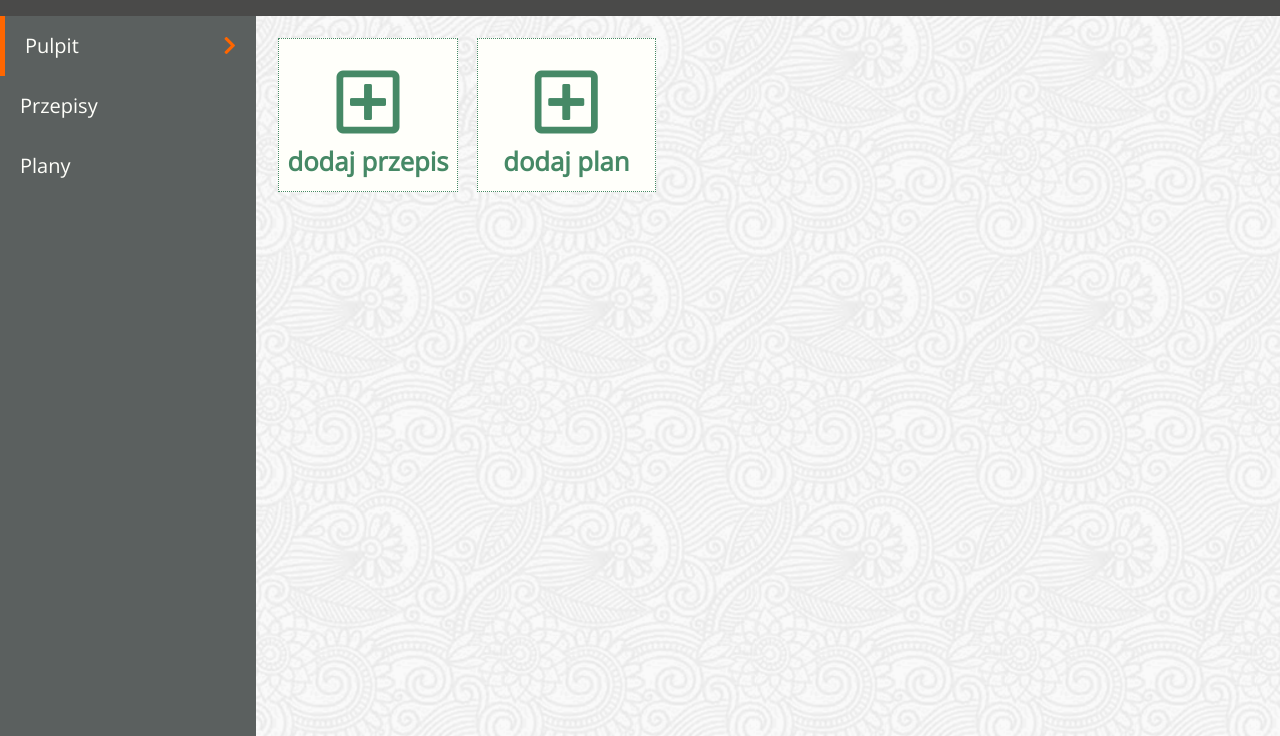
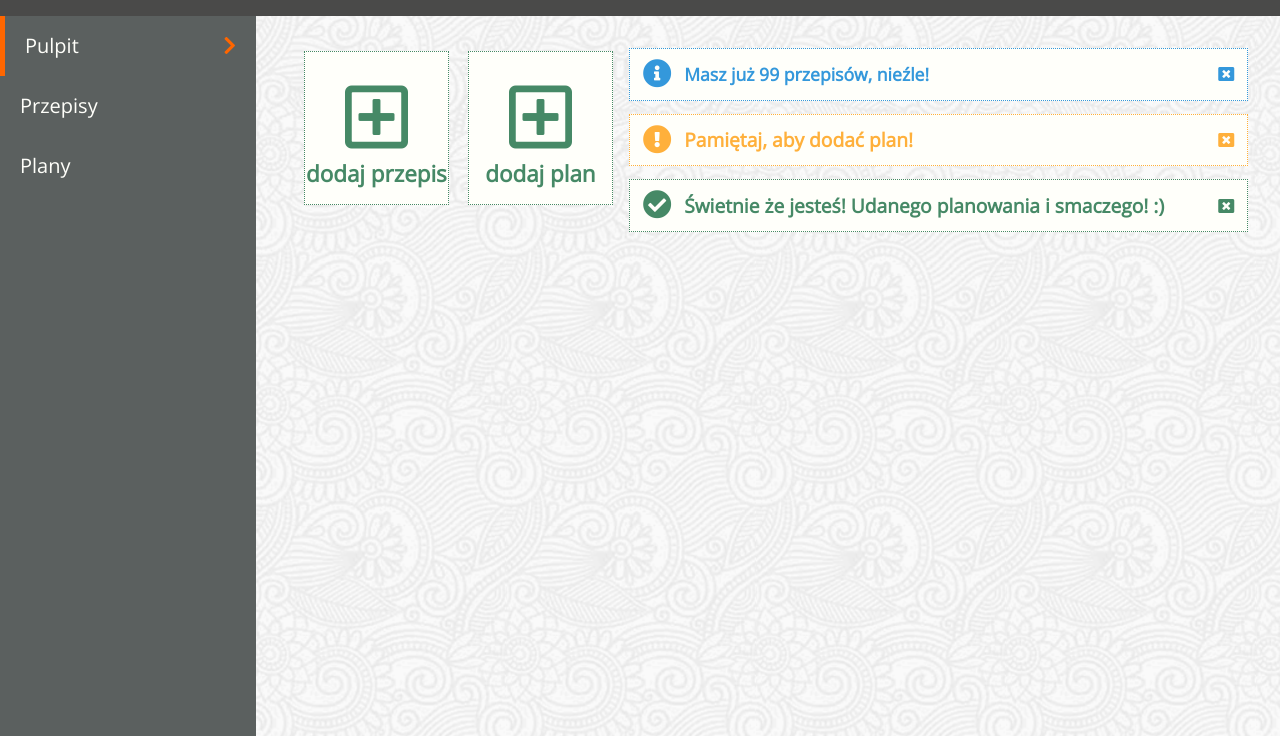
Before and after one commit to kingakw/PlanYourMeal, a website: page development/app.html in a window 1280 px wide. Shown: the part 64-800 px from the top of the page. Drawn offline with nearby package versions, Linux system fonts and the light colour scheme; files that its build step writes are made by us from their sources; files whose address does not match are found by name; a web font is replaced by a local one.

Commit message:
3.1_3.2_Pulpit_corrected

```diff
--- a/development/app.html
+++ b/development/app.html
@@ -28,21 +28,76 @@
 </header>
 <main class="app__main">
     <div class="section__menu" id="sectionMenu">
-        <li class="menu__item menu__item--active"><span id="desktop">Pulpit</span> <i class="fas fa-chevron-right fa-1x"></i></li>
-        <li class="menu__item" ><span id="recipes">Przepisy</span><i class="fas fa-chevron-right fa-1x"></i></li>
-        <li class="menu__item" ><span id="plans">Plany</span><i class="fas fa-chevron-right fa-1x"></i></li>
+        <li class="menu__item menu__item--active"><span id="desktop">Pulpit</span> <i
+                class="fas fa-chevron-right fa-1x"></i></li>
+        <li class="menu__item"><span id="recipes">Przepisy</span><i class="fas fa-chevron-right fa-1x"></i></li>
+        <li class="menu__item"><span id="plans">Plany</span><i class="fas fa-chevron-right fa-1x"></i></li>
     </div>
+
     <div class="section__main" id="mainSection">
-        <div class="widget__container">
-            <div class="widget color_green" id="widget_recipe">
-                <i class="far fa-plus-square"></i>
-                <p class="widget__text">dodaj przepis</p>
+
+        <!-- pulpit active  -->
+        <section class="container__pulpit">
+
+            <!-- widget recipe & plan  -->
+            <div class="widget__container1">
+
+                <div class="widget" id="widget_recipe">
+                    <i class="far fa-plus-square"></i>
+                    <p class="widget__text">dodaj przepis</p>
+                </div>
+
+                <div class="widget" id="widget_plan">
+                    <i class="far fa-plus-square"></i>
+                    <p class="widget__text">dodaj plan</p>
+                </div>
+
+                <!-- widget info & success & warning -->
+
+                <div class="widget__container2">
+                    <div class="widget__info" id="widget_info">
+                        <div class="widget__info__container">
+                            <i class="fas fa-info-circle"></i>
+                            <p class="widget__info__text">Masz już <span> 99 <span> przepisów, nieźle!</p>
+                        </div>
+                        <i class="fas fa-window-close"></i>
+                    </div>
+
+                    <div class="widget__warning" id="widget_warning">
+                        <div class="widget__warning__container">
+                            <i class="fas fa-exclamation-circle"></i>
+                            <p class="widget__warning__text">Pamiętaj, aby dodać plan!</p>
+                        </div>
+                        <i class="fas fa-window-close"></i>
+                    </div>
+
+                        <div class="widget__success" id="widget_success">
+                            <div class="widget__success__container">
+                                <i class="fas fa-check-circle"></i>
+                                <p class="widget__success__text">Świetnie że jesteś! Udanego planowania i smaczego! :)</p>
+                            </div>
+                            <i class="fas fa-window-close"></i>
+                        </div>
+
+                </div>
             </div>
-            <div class="widget color_green" id="widget_plan">
-                <i class="far fa-plus-square"></i>
-                <p class="widget__text">dodaj plan</p>
+
+            <div class="schedule">
+
             </div>
-        </div>
+
+        </section>
+
+        <!-- add recipe  -->
+        <section class="container__recipe nonActive">
+
+        </section>
+
+        <!-- add schedule  -->
+        <section class="container__schedule nonActive">
+
+        </section>
+
     </div>
 </main>
 <script src="./js/app.js"></script>
--- a/development/js/app.js
+++ b/development/js/app.js
@@ -2,21 +2,28 @@
 const appMenu = document.getElementById("sectionMenu");
 const menuItems = appMenu.getElementsByClassName("menu__item");
 for (let i = 0; i < menuItems.length; i++) {
-    menuItems[i].addEventListener("click", function() {
+    menuItems[i].addEventListener("click", function () {
         let current = document.getElementsByClassName(" menu__item--active");
         current[0].className = current[0].className.replace(" menu__item--active", "");
         this.className += " menu__item--active";
     });
 }
 
-//Changing window for recipe widget
-const widgetRecipe = document.getElementById("widget_recipe");
-widgetRecipe.addEventListener("click", function (){
-    window.location = "./recipes.html"
+//Changing window for recipe view
+    const widgetRecipe = document.getElementById("widget_recipe");
+    const desktopActive = document.querySelector(".container__pulpit");
+    const recipeWindow = document.querySelector(".container__recipe");
+
+    widgetRecipe.addEventListener("click", function () {
+        desktopActive.classList.add("nonActive");
+        recipeWindow.classList.remove("nonActive");
+});
+
+//Changing window for plan view
+const widgetPlan = document.getElementById("widget_plan");
+const recipeSchedule = document.querySelector(".container__schedule");
+
+widgetPlan.addEventListener("click", function (){
+    desktopActive.classList.add("nonActive");
+    recipeWindow.classList.remove("nonActive");
 })
-
-//Changing window for plan widget
-const widgetPlan = document.getElementById("widget_plan");
-widgetPlan.addEventListener("click", function (){
-    window.location = "./schedules.html"
-})
--- a/development/scss/elements/_appMain.scss
+++ b/development/scss/elements/_appMain.scss
@@ -34,6 +34,10 @@
   .section__main {
     width: 80vw;
     background-image: url("../images/appBG.png");
-    padding: 1vw;
+    padding: 2% 3%;
+
   }
 }
+.nonActive{
+  display: none;
+}
--- a/development/scss/elements/_appWidget.scss
+++ b/development/scss/elements/_appWidget.scss
@@ -1,4 +1,7 @@
-.widget__container {
+
+.container__pulpit {
+
+  .widget__container1 {
     padding-bottom: 0.75vw;
     display: flex;
 
@@ -13,20 +16,149 @@
       justify-content: center;
       border: 1px dotted $msg-success-color;
       background-color: $bg-color;
+      color: $msg-success-color;
 
-    .fa-plus-square{
+      .fa-plus-square {
         padding: 0.8vw;
         font-size: 4.5rem;
       }
 
       .widget__text {
-      font-size: 1.6rem;
+        font-size: 1.4rem;
         font-family: $font-open-sans;
         font-weight: bold;
       }
+    }
 
+    .widget__container2 {
+      flex-direction: column;
+      align-items: flex-end;
+      width: 60vw;
+
+      .widget__info {
+        margin: 0.5vw;
+        width: 100%;
+        height: 3.3rem;
+        cursor: pointer;
+        display: inline-flex;
+        justify-content: space-between;
+        align-items: center;
+        padding-left: 1vw;
+        padding-right: 1vw;
+        border: 1px dotted $msg-info-color;
+        background-color: $bg-color;
+        color: $msg-info-color;
+
+        .widget__info__container {
+          display: flex;
+          align-items: center;
+          height: 100%;
+
+          .fa-info-circle {
+            font-size: 1.8rem;
+            padding-right: 1vw;
           }
-  .color_green {
-    color: $msg-success-color;
+
+          .widget__info__text {
+            font-size: 1.1rem;
+            font-family: $font-open-sans;
+            font-weight: bold;
           }
         }
+
+        .fa-window-close {
+          font-size: 1rem;
+        }
+      }
+
+      .widget__success {
+        margin: 0.5vw;
+        width: 100%;
+        height: 3.3rem;
+        cursor: pointer;
+        display: inline-flex;
+        justify-content: space-between;
+        align-items: center;
+        padding-left: 1vw;
+        padding-right: 1vw;
+        border: 1px dotted $msg-success-color;
+        background-color: $bg-color;
+        color: $msg-success-color;
+
+        .widget__success__container {
+          display: flex;
+          align-items: center;
+          height: 100%;
+
+          .fa-check-circle {
+            font-size: 1.8rem;
+            padding-right: 1vw;
+          }
+
+          .widget__success__text {
+            font-size: 1.2rem;
+            font-family: $font-open-sans;
+            font-weight: bold;
+          }
+        }
+
+        .fa-window-close {
+          font-size: 1rem;
+        }
+      }
+
+
+      .widget__warning {
+        margin: 0.5vw;
+        width: 100%;
+        height: 3.3rem;
+        cursor: pointer;
+        display: inline-flex;
+        justify-content: space-between;
+        align-items: center;
+        padding-left: 1vw;
+        padding-right: 1vw;
+        border: 1px dotted $msg-warning-color;
+        background-color: $bg-color;
+        color: $msg-warning-color;
+
+        .widget__warning__container {
+          display: flex;
+          align-items: center;
+          height: 100%;
+
+          .fa-exclamation-circle {
+            font-size: 1.8rem;
+            padding-right: 1vw;
+          }
+
+          .widget__warning__text {
+            font-size: 1.2rem;
+            font-family: $font-open-sans;
+            font-weight: bold;
+          }
+        }
+
+        .fa-window-close {
+          font-size: 1rem;
+        }
+      }
+    }
+  }
+}
+
+.container__recipe{
+  background-color: $bg-color;
+  width: 100%;
+  height: 100%;
+}
+
+.container__schedule{
+  background-color: $bg-color;
+  width: 100%;
+  height: 100%;
+}
+
+.nonActive{
+  display: none;
+}
```
Lines whose indentation alone changed are shown as unchanged.
